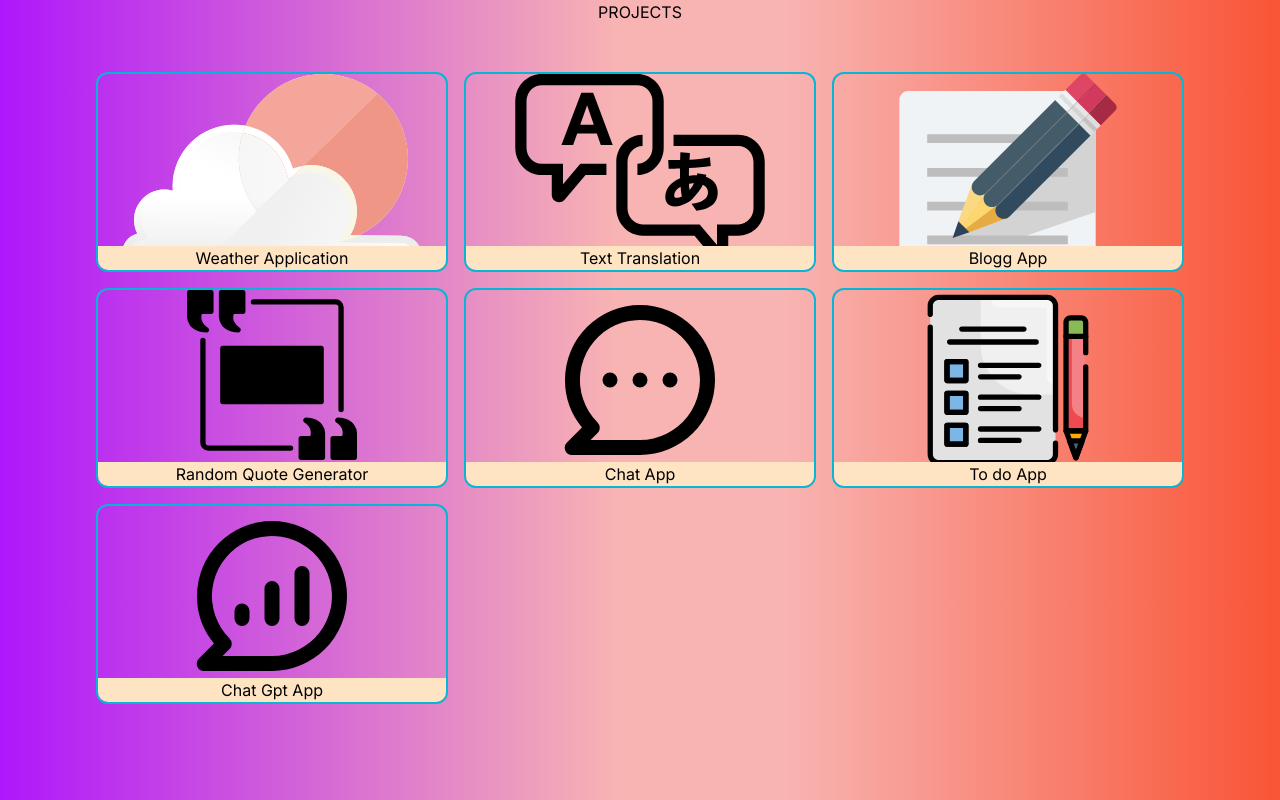
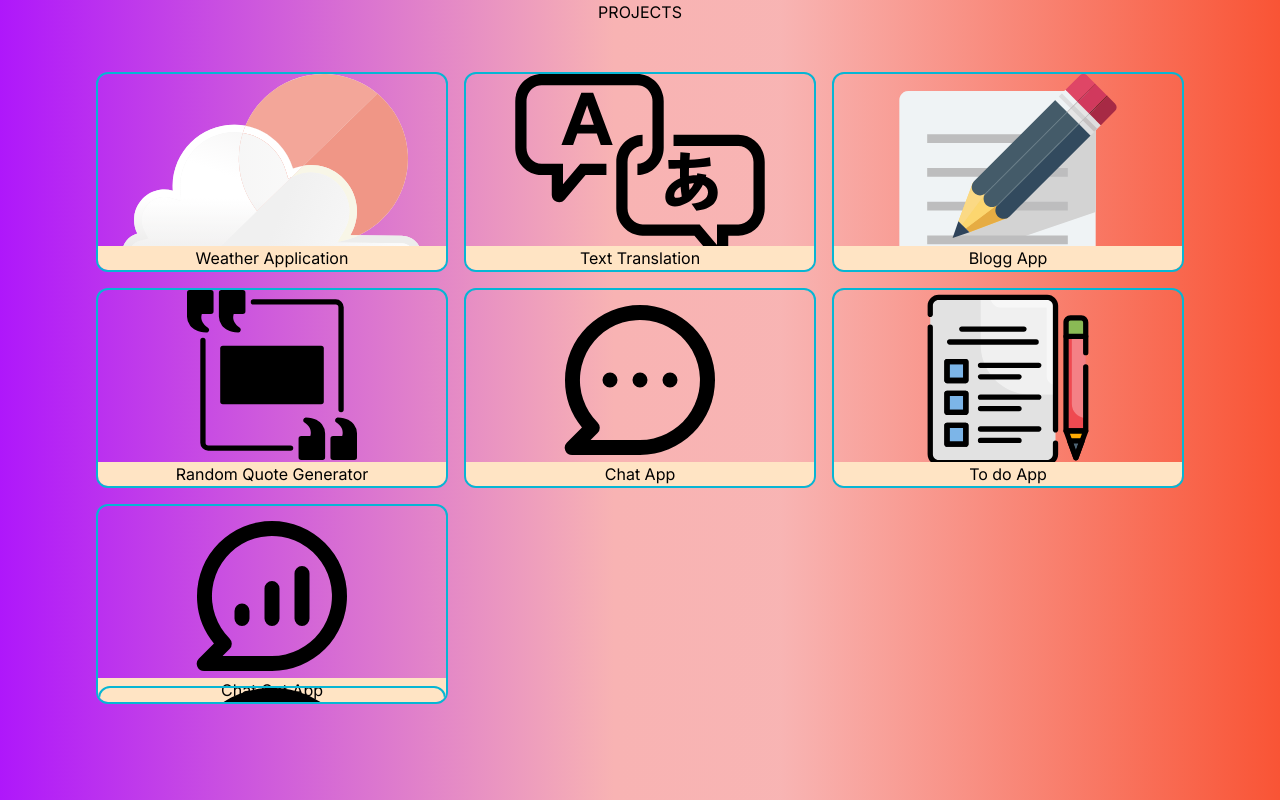
Before and after one commit to manishgupta117/manish_portfolio2, a Next.js app: page /projects in a window 1280 px wide. Shown: the part 160-960 px from the top of the page. Built offline with nearby package versions, Linux system fonts and the light colour scheme.

Commit message:
added project

```diff
--- a/app/projects/page.jsx
+++ b/app/projects/page.jsx
@@ -67,6 +67,14 @@ export default function Page() {
             <div style={{position: 'absolute', bottom: '0', width: '100%',backgroundColor:'bisque'}}>
               <h1>Chat Gpt App</h1>
             </div>
+            <div className='border-2 text-center rounded-xl border-cyan-500' style={{height: '200px' , overflow: 'hidden', position: 'relative'}}>
+            <div style={{position: 'relative', height: 'auto', width: '100%',display:'flex', justifyContent:'center'}}>
+              <Image src='/next.svg' alt='express' width={180} height={100} objectFit='cover' />
+            </div>
+            <div style={{position: 'absolute', bottom: '0', width: '100%',backgroundColor:'bisque'}}>
+              <h1>NEXT.JS API CRUD APP</h1>
+            </div>
+          </div>
           </div>
         </div>
       </main>
```
